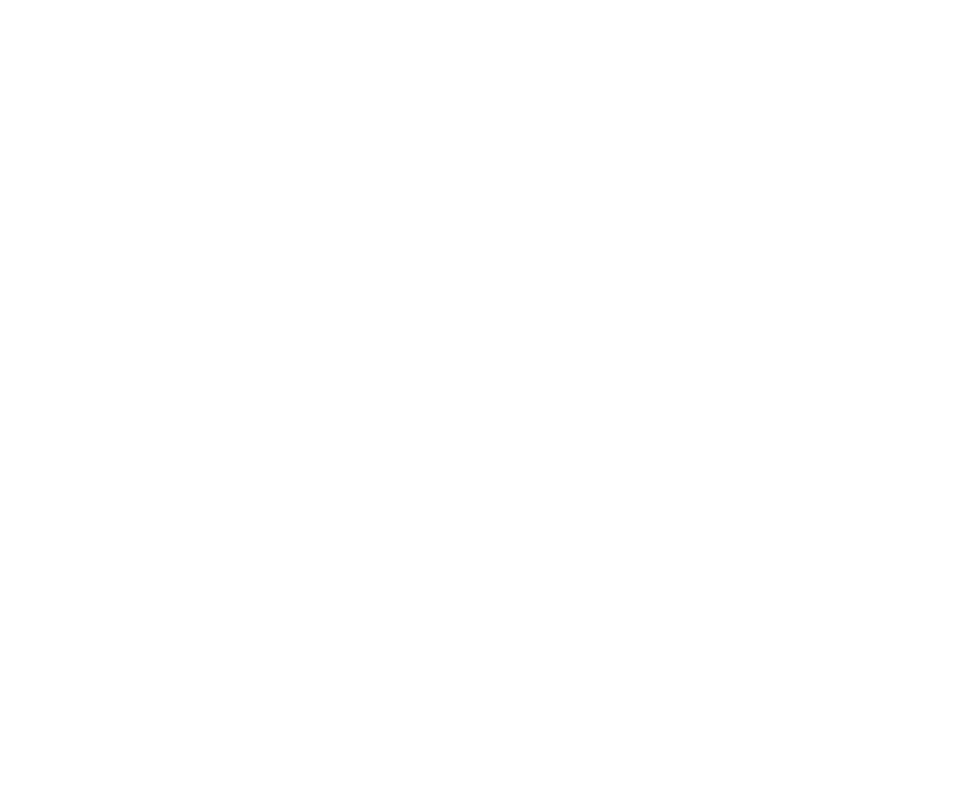
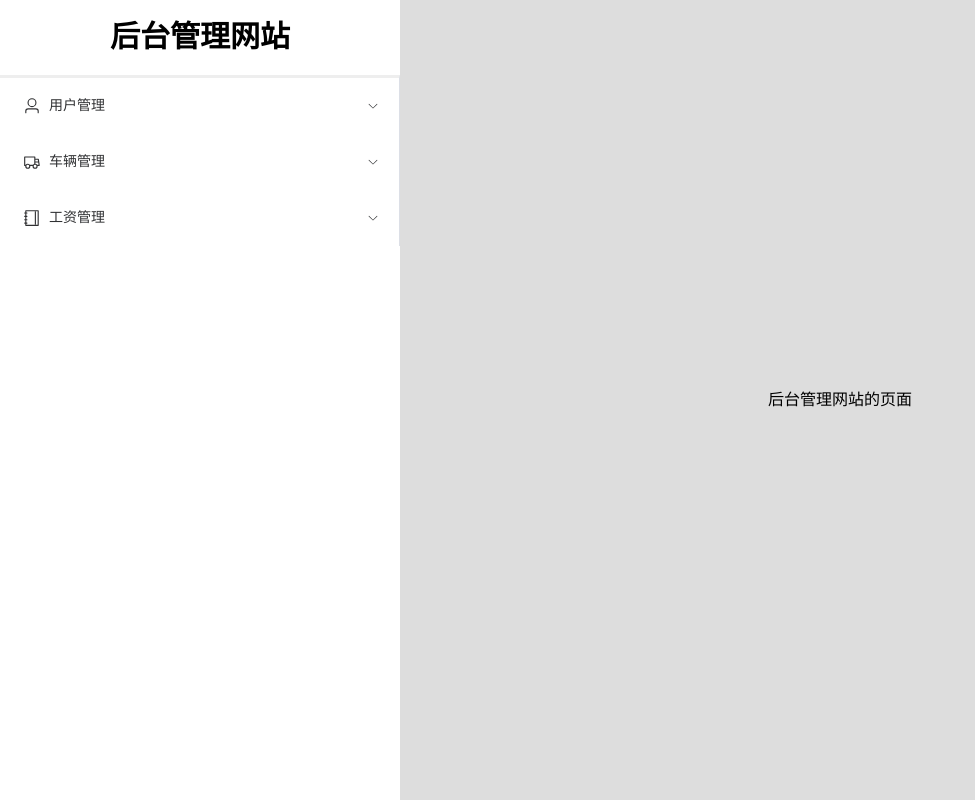
Before and after one commit to Xujie990604/YuanShan_blog, a Vue app: page /back-home in a window 1280 px wide. Before the commit this address had no page. Shown: the whole page, without its empty margins (0-975 px from the left). Built offline with nearby package versions, Linux system fonts and the light colour scheme.

Commit message:
后台管理系统

```diff
--- a/package.json
+++ b/package.json
@@ -15,6 +15,7 @@
     "lint:stylelint": "stylelint --fix \"**/*.{vue,less,postcss,css,scss}\" --cache --cache-location node_modules/.cache/stylelint/"
   },
   "dependencies": {
+    "@element-plus/icons-vue": "^2.1.0",
     "axios": "^1.4.0",
     "element-plus": "^2.3.4",
     "normalize.css": "^8.0.1",
--- a/src/global/index.ts
+++ b/src/global/index.ts
@@ -3,6 +3,7 @@
 import globalCpts from './register-global-components'
 import globalData from './register-global-data'
 import routerErrorHandler from './router-error-handler'
+import ElementPlusIconsVue from './register-element-icon'
 
 // 引入全局 CSS 文件
 import '../assets/css/common.scss'
@@ -27,4 +28,8 @@
   routerErrorHandler(app)
   // 5. 注册全局的变量(不推荐在 Vue3 的选项式中使用，仅是作为演示用)
   app.config.globalProperties.$info2 = '在 Vue 实例上的全局属性'
+  // 6. 注册全局的 Element 图标
+  Object.keys(ElementPlusIconsVue).forEach(key => {
+    app.component(key, ElementPlusIconsVue[key])
+  })
 }
--- /dev/null
+++ b/src/global/register-element-icon.ts
@@ -0,0 +1,3 @@
+import * as ElementPlusIconsVue from '@element-plus/icons-vue'
+
+export default ElementPlusIconsVue
--- a/src/router/index.ts
+++ b/src/router/index.ts
@@ -5,7 +5,7 @@
   routes: [
     {
       path: '',
-      redirect: '/home',
+      redirect: '/back-home',
     },
     {
       path: '/login',
@@ -17,6 +17,11 @@
       name: 'Home',
       component: () => import('../views/home/home-item.vue'),
     },
+    {
+      path: '/back-home',
+      name: 'BackHome',
+      component: () => import('../views/back-manage/back-home.vue'),
+    },
   ],
 })
 
--- /dev/null
+++ b/src/stores/userPermission/user-permisssion.ts
@@ -0,0 +1,21 @@
+import { reactive, computed } from 'vue'
+import { defineStore } from 'pinia'
+
+export const useUserPermissionStore = defineStore('userPermission', () => {
+  // 用户拥有的权限
+  const userPermissionList = reactive({
+    userType: 'admin',
+    permissionList: {
+      user: ['stu-good', 'stu-simply', 'teacher-office', 'teacher-od'],
+      car: ['car-big', 'car-smaller', 'outline-person', 'stu-parents'],
+      salary: ['salary-teacher', 'salary-od', 'salary-security', 'salary-kitchen'],
+    },
+  })
+
+  // 用户类型
+  const userType = computed(() => {
+    return userPermissionList.userType
+  })
+
+  return { userPermissionList, userType }
+})
--- /dev/null
+++ b/src/views/back-manage/back-home.vue
@@ -0,0 +1,102 @@
+<template>
+  <div class="back-manage">
+    <el-container>
+      <el-aside width="400px">
+        <h1 class="title">后台管理网站</h1>
+        <el-menu
+          @open="handleOpen"
+          @close="handleClose">
+          <!-- 一级页签 - 用户管理 -->
+          <el-sub-menu index="user">
+            <template #title>
+              <el-icon><User /></el-icon>
+              <span>用户管理</span>
+            </template>
+            <!-- 二级页签 -->
+            <el-menu-item-group title="学生">
+              <el-menu-item index="stu-good">实验班</el-menu-item>
+              <el-menu-item index="stu-simple">普通班</el-menu-item>
+            </el-menu-item-group>
+            <el-menu-item-group title="老师">
+              <el-menu-item index="teacher-office">编制教师</el-menu-item>
+              <el-menu-item index="teacher-od">外包教师</el-menu-item>
+            </el-menu-item-group>
+          </el-sub-menu>
+          <!-- 一级页签 - 车辆管理 -->
+          <el-sub-menu index="car">
+            <template #title>
+              <el-icon><Van /></el-icon>
+              <span>车辆管理</span>
+            </template>
+            <!-- 二级页签 -->
+            <el-menu-item index="car-big">大卡车</el-menu-item>
+            <el-menu-item index="car-smaller">蔬菜车</el-menu-item>
+            <el-menu-item-group title="外来车辆">
+              <el-menu-item index="outline-person">来访人员</el-menu-item>
+              <el-menu-item index="stu-parents">学生家长</el-menu-item>
+            </el-menu-item-group>
+          </el-sub-menu>
+          <!-- 一级页签 - 工资管理 -->
+          <el-sub-menu index="salary">
+            <template #title>
+              <el-icon><Notebook /></el-icon>
+              <span>工资管理</span>
+            </template>
+            <!-- 二级页签 -->
+            <el-menu-item index="salary-teacher">编制教师</el-menu-item>
+            <el-menu-item index="salary-od">外包教师</el-menu-item>
+            <el-menu-item index="salary-security">安保人员</el-menu-item>
+            <el-menu-item index="salary-kitchen">餐厅人员</el-menu-item>
+          </el-sub-menu>
+        </el-menu>
+      </el-aside>
+      <el-main style="display: flex; align-items: center; justify-content: center"
+        >后台管理网站的页面</el-main
+      >
+    </el-container>
+  </div>
+</template>
+
+<script lang="ts" setup>
+  // import { reactive, ref } from 'vue'
+  import { useUserPermissionStore } from '@/stores/userPermission/user-permisssion'
+  import { storeToRefs } from 'pinia'
+  const store = useUserPermissionStore()
+  const { userPermissionList, userType } = storeToRefs(store)
+
+  console.log(userPermissionList, userType)
+  // 导航栏的打开事件
+  function handleOpen() {
+    console.log('open')
+  }
+
+  // 导航栏的关闭事件
+  function handleClose() {
+    console.log('close')
+  }
+</script>
+
+<style scoped lang="scss">
+  .table {
+    height: 100vh;
+  }
+
+  .title {
+    margin: 20px 0;
+    font-size: 30px;
+    text-align: center;
+  }
+
+  .el-container {
+    height: 100vh;
+  }
+
+  .el-menu {
+    color: black;
+    border-top: 3px solid #eee;
+  }
+
+  .el-main {
+    background-color: #ddd;
+  }
+</style>
--- a/tsconfig.app.json
+++ b/tsconfig.app.json
@@ -1,5 +1,5 @@
 {
-  "extends": "@vue/tsconfig/tsconfig.dom.json",
+  "extends": "@vue/tsconfig/tsconfig.web.json",
   "include": ["env.d.ts", "src/**/*", "src/**/*.vue"],
   "exclude": ["src/**/__tests__/*"],
   "compilerOptions": {
```
Also changed, not shown: src/stores/userPermission/type.ts (added), src/views/back-manage/type.ts (added), 1 other file (tests, documents, lock files or other folders).
